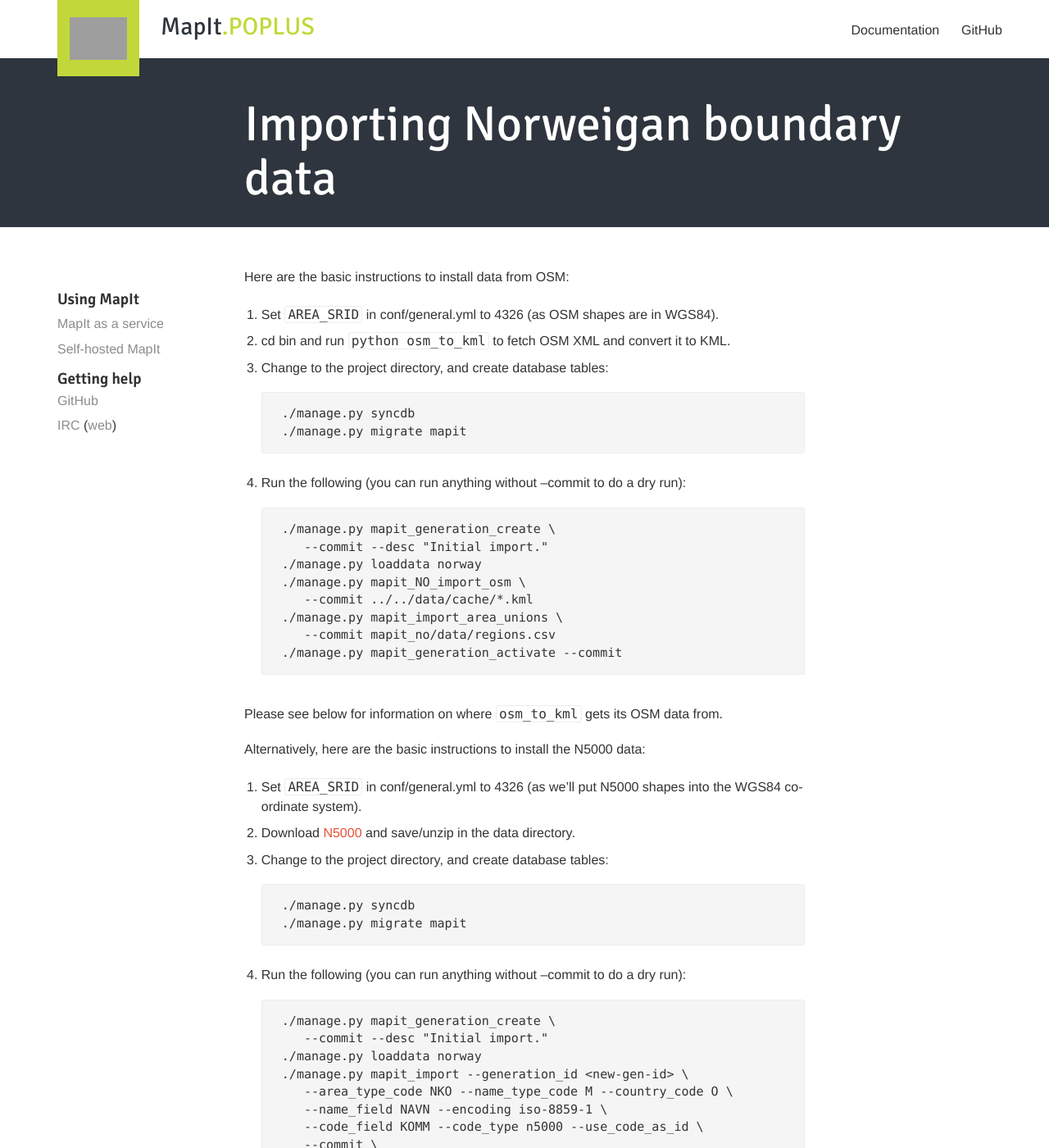
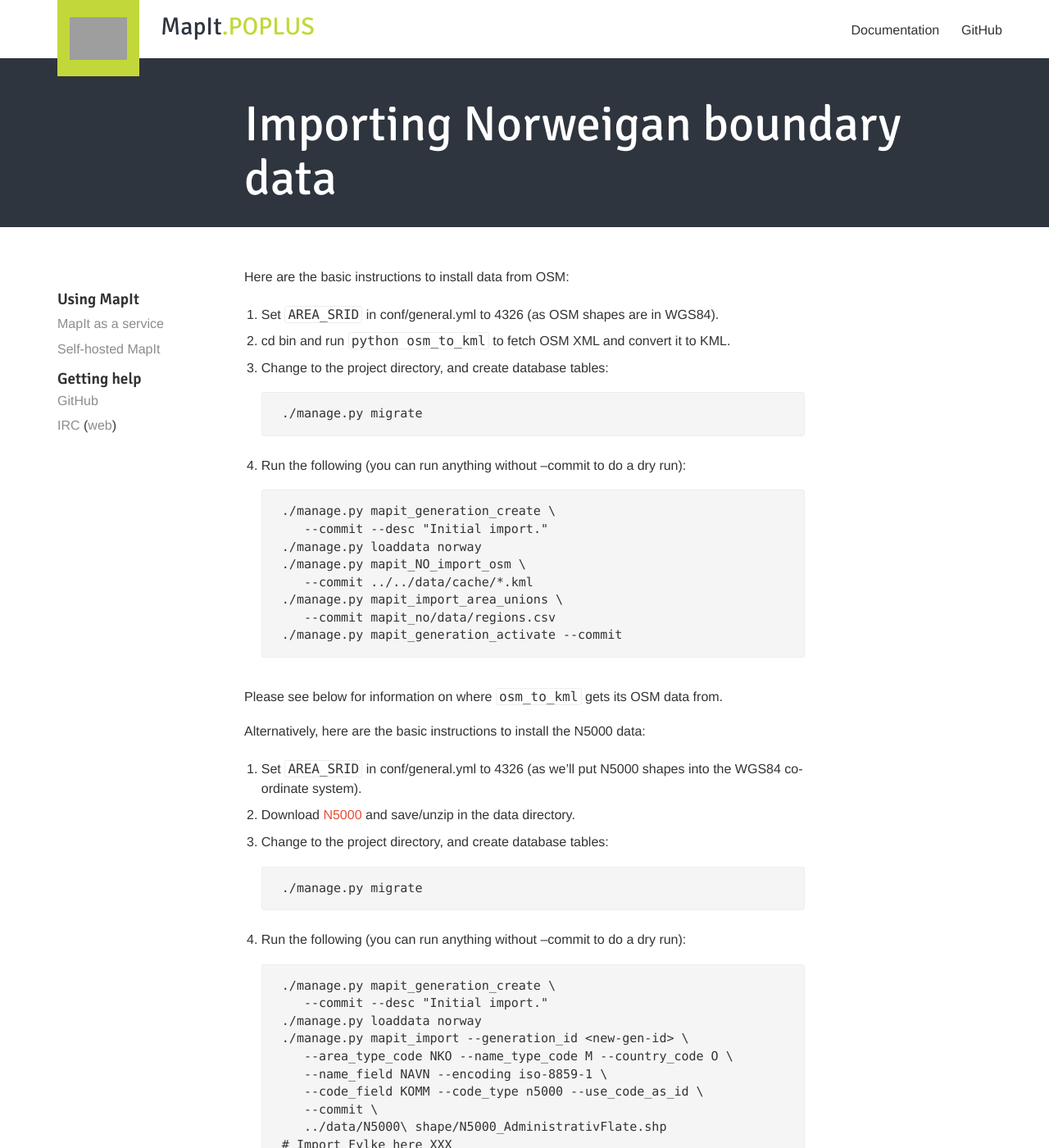
Before and after one commit to mysociety/mapit.poplus.org, a Jekyll site: the page built from docs/self-hosted/import/norway/index.md, in a window 1280 px wide and 1400 px high. Shown: the whole window at 82% size. Built offline with Jekyll 4.4.1, drawn with Linux system fonts in a browser that asks for light colours; Markdown is read by kramdown in place of the engine named in the settings; grey boxes are pictures that could not be loaded.

Commit message:
No need for syncdb in Django 1.8+, dropped in 1.9.

```diff
--- a/docs/self-hosted/import/norway/index.md
+++ b/docs/self-hosted/import/norway/index.md
@@ -9,8 +9,7 @@ Here are the basic instructions to install data from OSM:
 2. cd bin and run `python osm_to_kml` to fetch OSM XML and convert it to KML.
 3. Change to the project directory, and create database tables:
 
-        ./manage.py syncdb
-        ./manage.py migrate mapit
+        ./manage.py migrate
 4. Run the following (you can run anything without --commit to do a dry run):
 
         ./manage.py mapit_generation_create \
@@ -32,8 +31,7 @@ Alternatively, here are the basic instructions to install the N5000 data:
    and save/unzip in the data directory.
 3. Change to the project directory, and create database tables:
 
-        ./manage.py syncdb
-        ./manage.py migrate mapit
+        ./manage.py migrate
 
 4. Run the following (you can run anything without --commit to do a dry run):
 
```
Also changed, not shown: docs/self-hosted/import/uk/index.md (+1 -2 lines), docs/self-hosted/install/index.md (+0 -1 lines).
